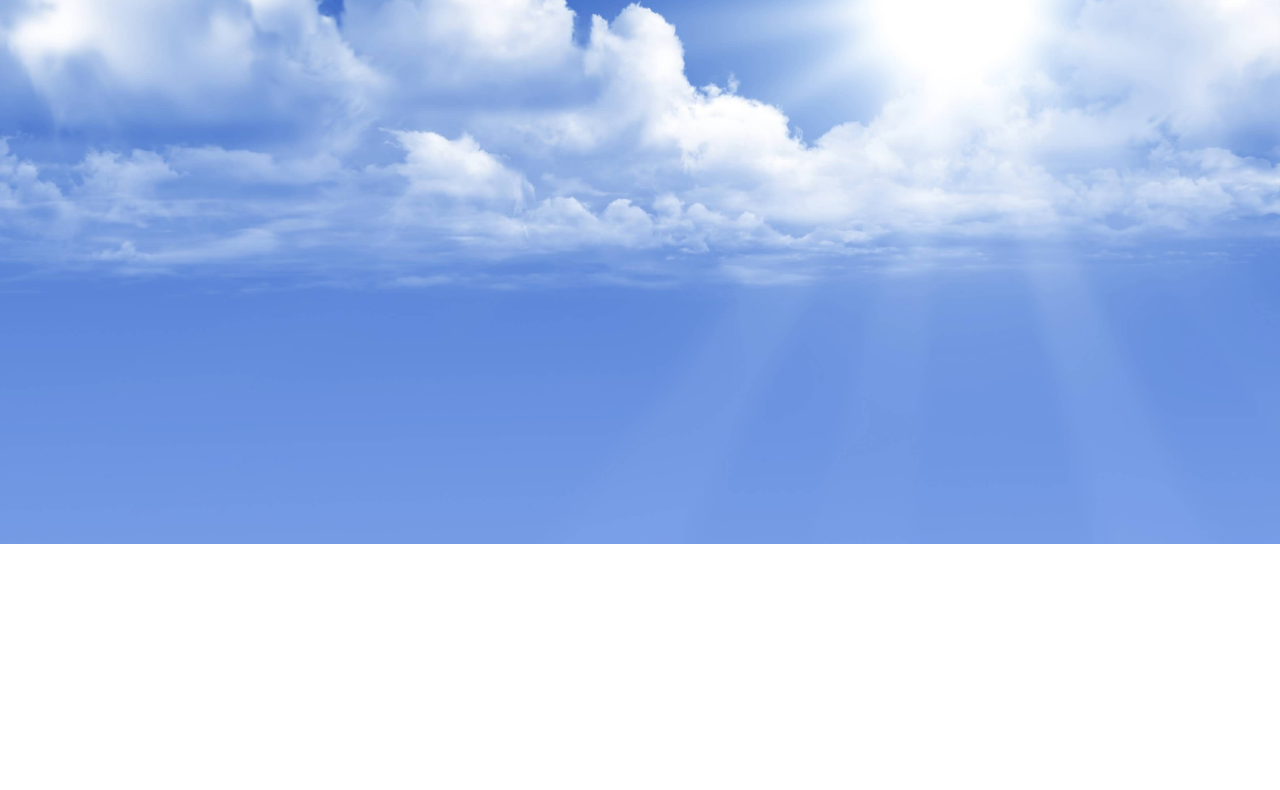
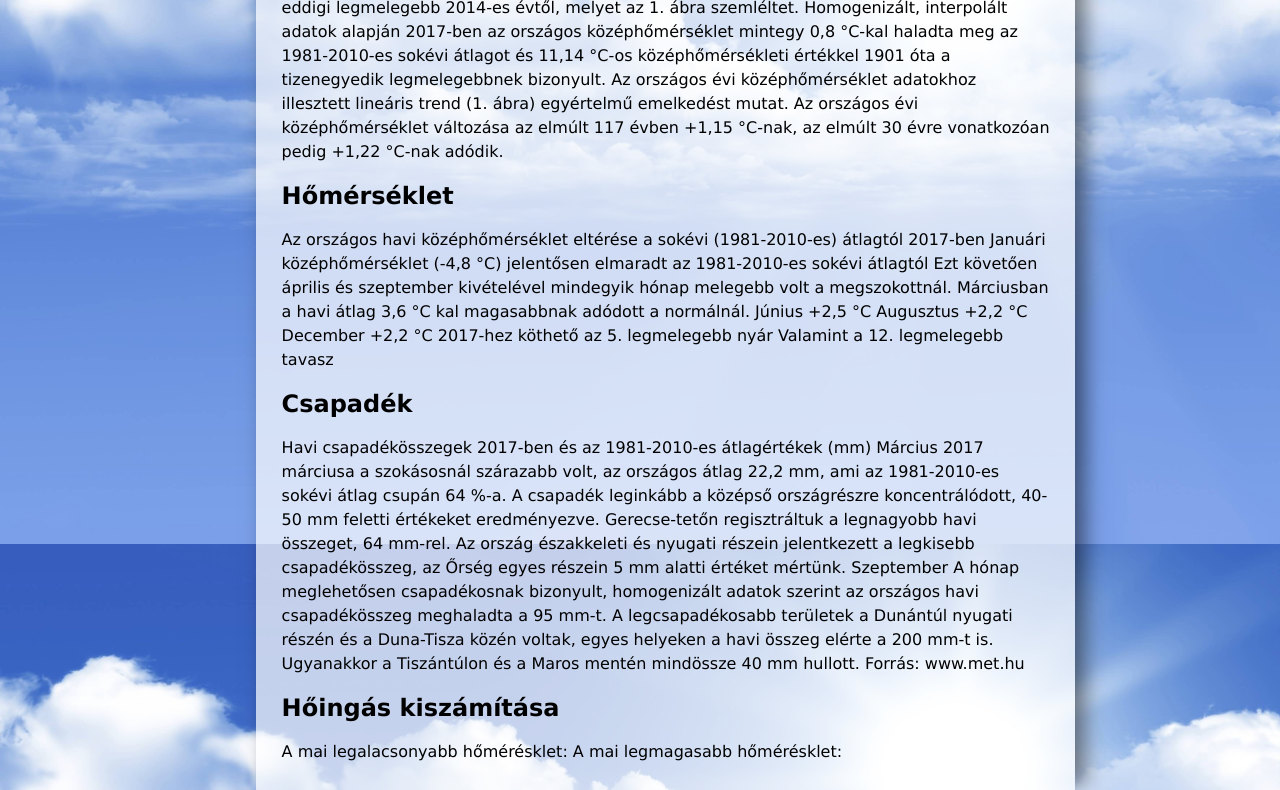
Before and after one commit to Zazariah/idojaras_Berecz-Mih-ly, a plain HTML site: page index.html in a window 1280 px wide. Shown: the part 256-1046 px from the top of the page. Before the commit the page ends 800 px from the top, so only its background shows below. Drawn offline with Linux system fonts and the light colour scheme.

Commit message:
7.feladat

```diff
--- a/ido.css
+++ b/ido.css
@@ -17,6 +17,9 @@ body
 	left:20%;
 	top:5%;
 	box-shadow: 10px -5px 20px 0px rgba(0,0,0,0.5);
+	padding: 2%;
+	width: 60%;
+	background-color: rgba(255,255,255,0.7);
 }
 
 p
--- a/index.html
+++ b/index.html
@@ -8,6 +8,42 @@
     <link rel="stylesheet" type="text/css" href="ido.css">
 </head>
 <body>
-    <div id="keret"></div>
+    <div id="keret">
+
+        <h1>2017. időjárása</h1>
+
+        A Földön a 2017-es évet hőmérsékleti szempontból jelenleg a három legmelegebb év között tartjuk számon. A globálisan rekord meleg 2016 után, az elmúlt év 2015-tel megegyező értékkel került a 3. helyre. A 2017-es év hazánk területén is összességében az átlagosnál melegebb volt. <br>
+
+        Az évi középhőmérséklet szinte teljesen megegyezett 2016. évivel, azonban elmaradt az eddigi legmelegebb 2014-es évtől, melyet az 1. ábra szemléltet. Homogenizált, interpolált adatok alapján 2017-ben az országos középhőmérséklet mintegy 0,8 °C-kal haladta meg az 1981-2010-es sokévi átlagot és 11,14 °C-os középhőmérsékleti értékkel 1901 óta a tizenegyedik legmelegebbnek bizonyult. Az országos évi középhőmérséklet adatokhoz illesztett lineáris trend (1. ábra) egyértelmű emelkedést mutat. Az országos évi középhőmérséklet változása az elmúlt 117 évben +1,15 °C-nak, az elmúlt 30 évre vonatkozóan pedig +1,22 °C-nak adódik.
+        <br>
+        <h2>Hőmérséklet</h2>
+
+        Az országos havi középhőmérséklet eltérése a sokévi (1981-2010-es) átlagtól 2017-ben
+
+        Januári középhőmérséklet (-4,8 °C) jelentősen elmaradt az 1981-2010-es sokévi átlagtól
+        Ezt követően április és szeptember kivételével mindegyik hónap melegebb volt a megszokottnál.
+        Márciusban a havi átlag 3,6 °C kal magasabbnak adódott a normálnál.
+        Június +2,5 °C
+        Augusztus +2,2 °C
+        December +2,2 °C
+        2017-hez köthető az 5. legmelegebb nyár
+        Valamint a 12. legmelegebb tavasz
+
+        <h2>Csapadék</h2>
+
+        Havi csapadékösszegek 2017-ben és az 1981-2010-es átlagértékek (mm)
+
+        Március
+        2017 márciusa a szokásosnál szárazabb volt, az országos átlag 22,2 mm, ami az 1981-2010-es sokévi átlag csupán 64 %-a. A csapadék leginkább a középső országrészre koncentrálódott, 40-50 mm feletti értékeket eredményezve. Gerecse-tetőn regisztráltuk a legnagyobb havi összeget, 64 mm-rel. Az ország északkeleti és nyugati részein jelentkezett a legkisebb csapadékösszeg, az Őrség egyes részein 5 mm alatti értéket mértünk.
+        Szeptember
+        A hónap meglehetősen csapadékosnak bizonyult, homogenizált adatok szerint az országos havi csapadékösszeg meghaladta a 95 mm-t. A legcsapadékosabb területek a Dunántúl nyugati részén és a Duna-Tisza közén voltak, egyes helyeken a havi összeg elérte a 200 mm-t is. Ugyanakkor a Tiszántúlon és a Maros mentén mindössze 40 mm hullott.
+        Forrás: www.met.hu
+
+        <h2>Hőingás kiszámítása</h2>
+        A mai legalacsonyabb hőmérésklet:
+        A mai legmagasabb hőmérésklet:
+
+        <https://met.hu/eghajlat/magyarorszag_eghajlata/eghajlati_visszatekinto/elmult_evek_idojarasa/>
+        </div>
 </body>
 </html>
```
